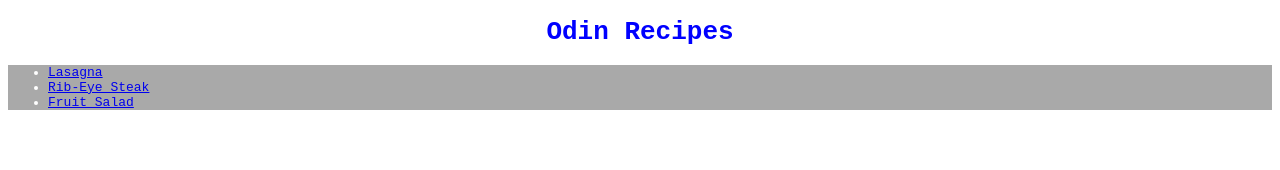
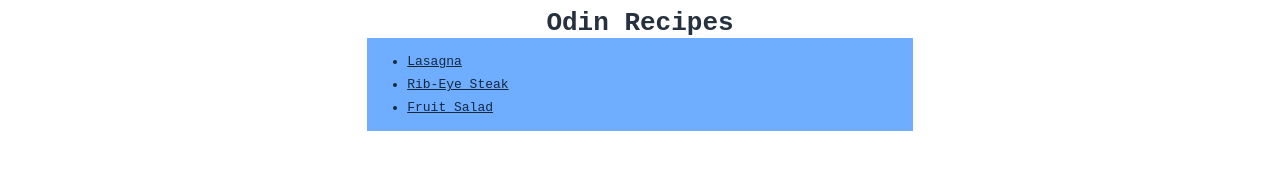
Before and after one commit to tedthehunter/odin-recipes, a plain HTML site: page index.html in a window 1280 px wide. Drawn offline with Linux system fonts and the light colour scheme.

Commit message:
update odin-recipes format and styling

```diff
--- a/styles.css
+++ b/styles.css
@@ -3,14 +3,27 @@
 }
 
 h1 {
-    color: blue;
+    color: rgba(11, 24, 39, 0.89);
     text-align: center;
 }
 
-ul, ol {
-    background-color: darkgrey;
+ul, ol, div {
+    background-color: rgb(110, 173, 255);
+    padding: 8px 8px 8px 32px;
+    width: 40%;
+    margin: auto;
 }
 
 li {
-    color: white;
+    color: rgba(11, 24, 39, 0.89);
+    margin: 8px;
 }
+
+a {
+    color: rgba(11, 24, 39, 0.89);
+}
+
+a, p, h1, h3 {
+    width: 40%;
+    margin: auto;
+}
```
